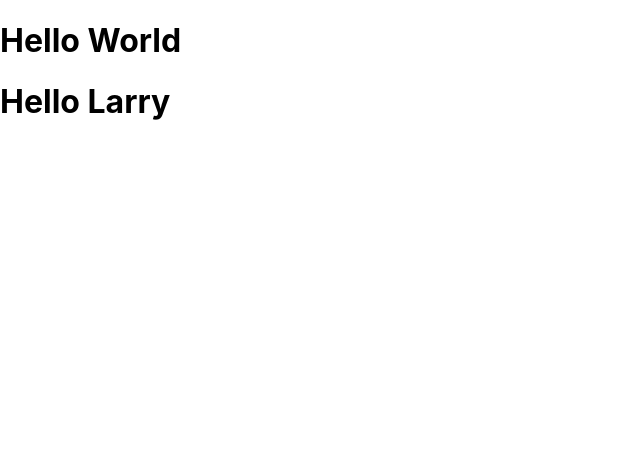
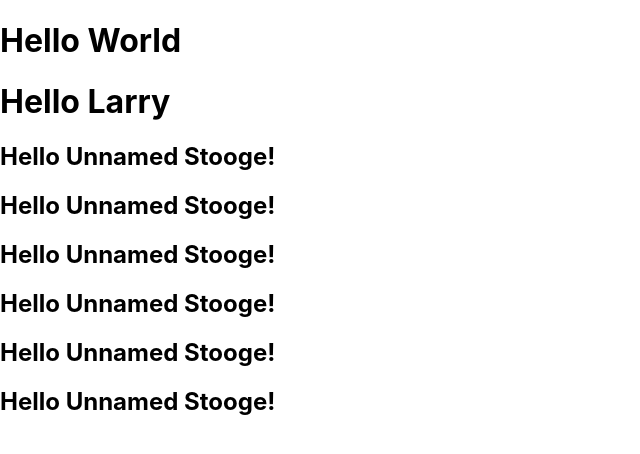
Before and after one commit to aleebit/learning-react, a React (Create React App) app: page / in a window 1280 px wide. Shown: the top 454 px of the page, without its empty margins (0-640 px from the left). Built offline with nearby package versions, Linux system fonts and the light colour scheme.

Commit message:
creating a new Greeting component
Put it in a file itself and made it work

```diff
--- a/src/App.js
+++ b/src/App.js
@@ -1,5 +1,6 @@
 import logo from './logo.svg';
 import './App.css';
+import Greeting from './Greeting';
 
 const App = () => {
   return (
@@ -11,6 +12,14 @@ const App = () => {
       <h1>
        Hello Larry
       </h1>
+
+      <Greeting />
+      <Greeting />
+      <Greeting />
+      <Greeting />
+      <Greeting />
+      <Greeting></Greeting>
+
     </>
 
   );
--- /dev/null
+++ b/src/Greeting.js
@@ -0,0 +1,9 @@
+const Greeting = () => {
+    return (
+        <h2>
+            Hello Unnamed Stooge!
+            </h2>
+    );
+};
+
+export default Greeting;
```
